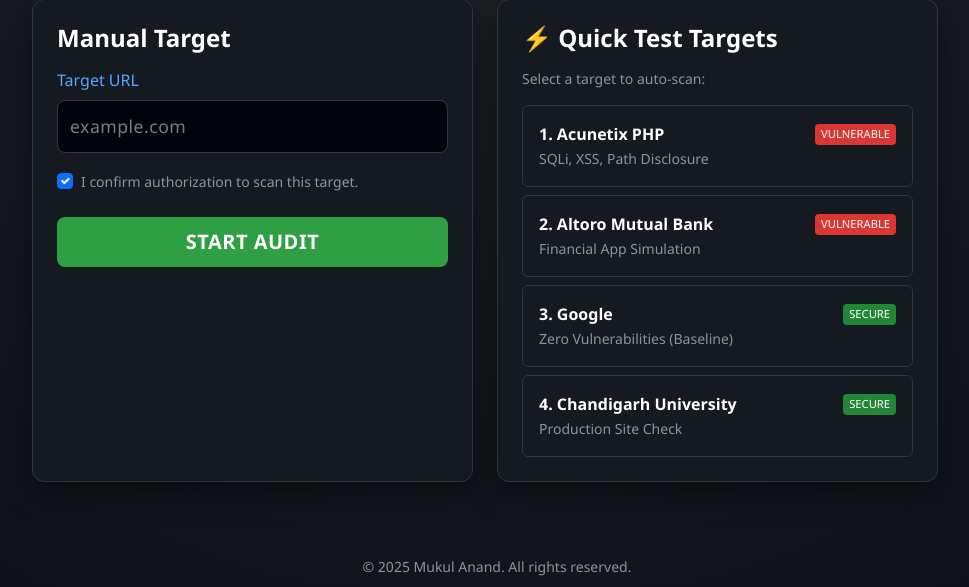
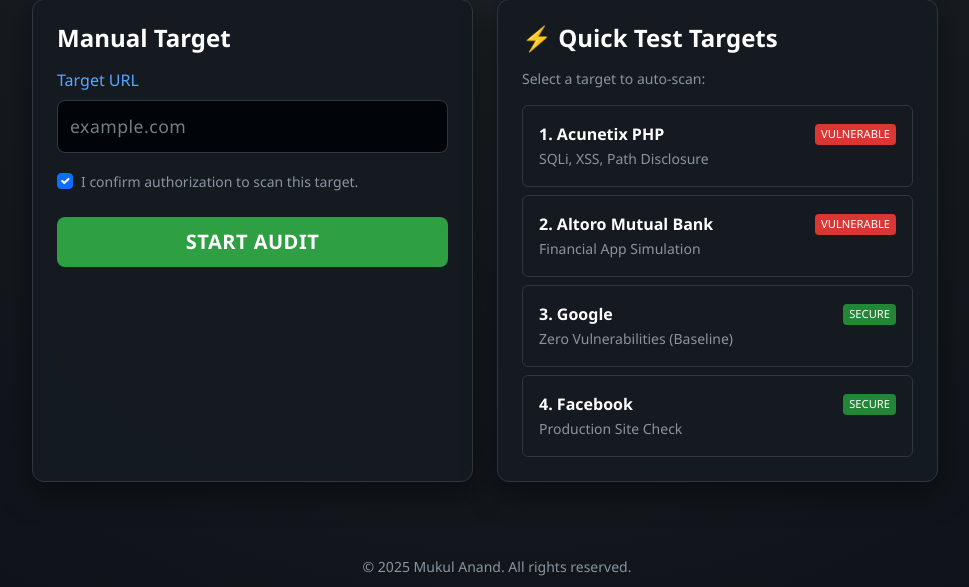
Before and after one commit to anand-mukul/CyberScan, a Flask app: page / in a window 1280 px wide. Shown: the part 193-780 px from the top of the page, without its empty margins (143-1112 px from the left). Run offline with Flask 3, Linux system fonts and the light colour scheme.

Commit message:
docs: update image links in README and add new asset images; modify quick scan target in index.html

```diff
--- a/templates/index.html
+++ b/templates/index.html
@@ -158,10 +158,10 @@
 
               <button
                 class="btn btn-dark target-btn p-3"
-                onclick="quickScan('https://www.cuchd.in')"
+                onclick="quickScan('https://www.facebook.com')"
               >
                 <div class="d-flex justify-content-between align-items-center">
-                  <strong>4. Chandigarh University</strong>
+                  <strong>4. Facebook</strong>
                   <span class="safe-badge">SECURE</span>
                 </div>
                 <small class="text-muted">Production Site Check</small>
```
Also changed, not shown: README.md, public/assets/Scan Result Secure Target.png (added), public/assets/Scan Result Vulnerable Target.png (added), public/assets/Scanning in Progress.png (added), public/assets/The Dashboard (Home Screen).png (added), public/assets/flowchart.png (added).
